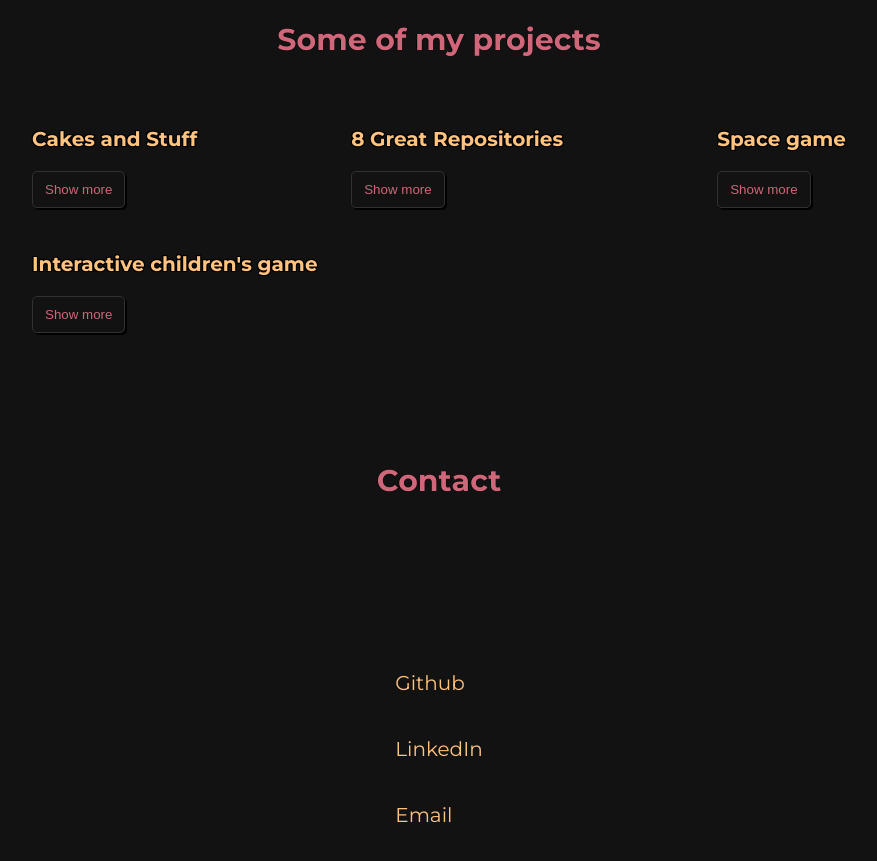
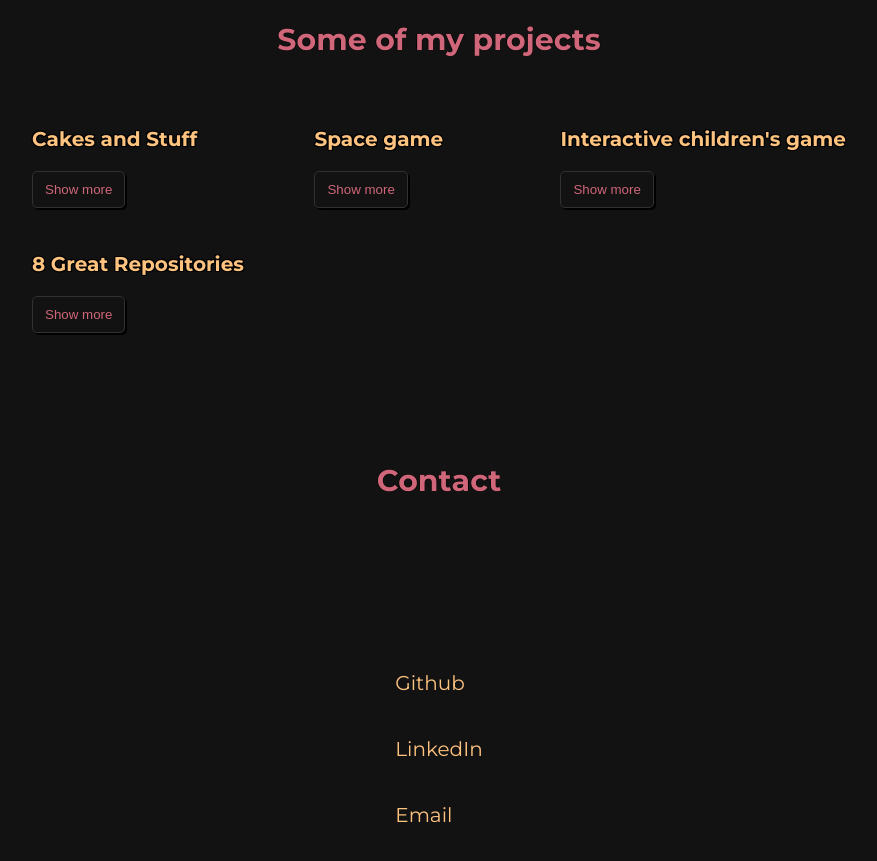
Before and after one commit to hamiat/folio, a React (Create React App) app: page / in a window 1280 px wide. Shown: the part 900-1761 px from the top of the page, without its empty margins (201-1078 px from the left). Built offline with nearby package versions, Linux system fonts and the light colour scheme.

Commit message:
Update Projects.tsx - Change order of games

```diff
--- a/src/components/Projects/Projects.tsx
+++ b/src/components/Projects/Projects.tsx
@@ -21,15 +21,6 @@ const Projects: React.FC = () => {
     },
     {
       id: 2,
-      title: "8 Great Repositories",
-      image: "/assets/repos.png",
-      alt: "desktop and mobile example of an app",
-      text: "A counter that uses the GitHub REST API to retrieve some information about 8 great repositories, created with React & JSS.",
-      url: "https://codesandbox.io/s/github/hamiat/eight-great-repos?file=/src/App.js:1866-1895",
-      urlText: "Try this out @ codesandbox",
-    },
-    {
-      id: 3,
       title: "Space game",
       image: "/assets/spaces.png",
       alt: "desktop and mobile example of a website",
@@ -38,13 +29,21 @@ const Projects: React.FC = () => {
       urlText: "Try this out (for desktop)",
     },
     {
-      id: 4,
+      id: 3,
       title: "Interactive children's game",
       image: "/assets/oldmcdonld.png",
       alt: "desktop and mobile example of a website",
       text: "An interactive kids game based on the song 'Old McDonald had a farm'.",
       url: "https://creative-starburst-5e276c.netlify.app/",
       urlText: "Try this out (for desktop)",
+    },    {
+      id: 4,
+      title: "8 Great Repositories",
+      image: "/assets/repos.png",
+      alt: "desktop and mobile example of an app",
+      text: "A counter that uses the GitHub REST API to retrieve some information about 8 great repositories, created with React & JSS.",
+      url: "https://codesandbox.io/s/github/hamiat/eight-great-repos?file=/src/App.js:1866-1895",
+      urlText: "Try this out @ codesandbox",
     },
   ]);
 
```
